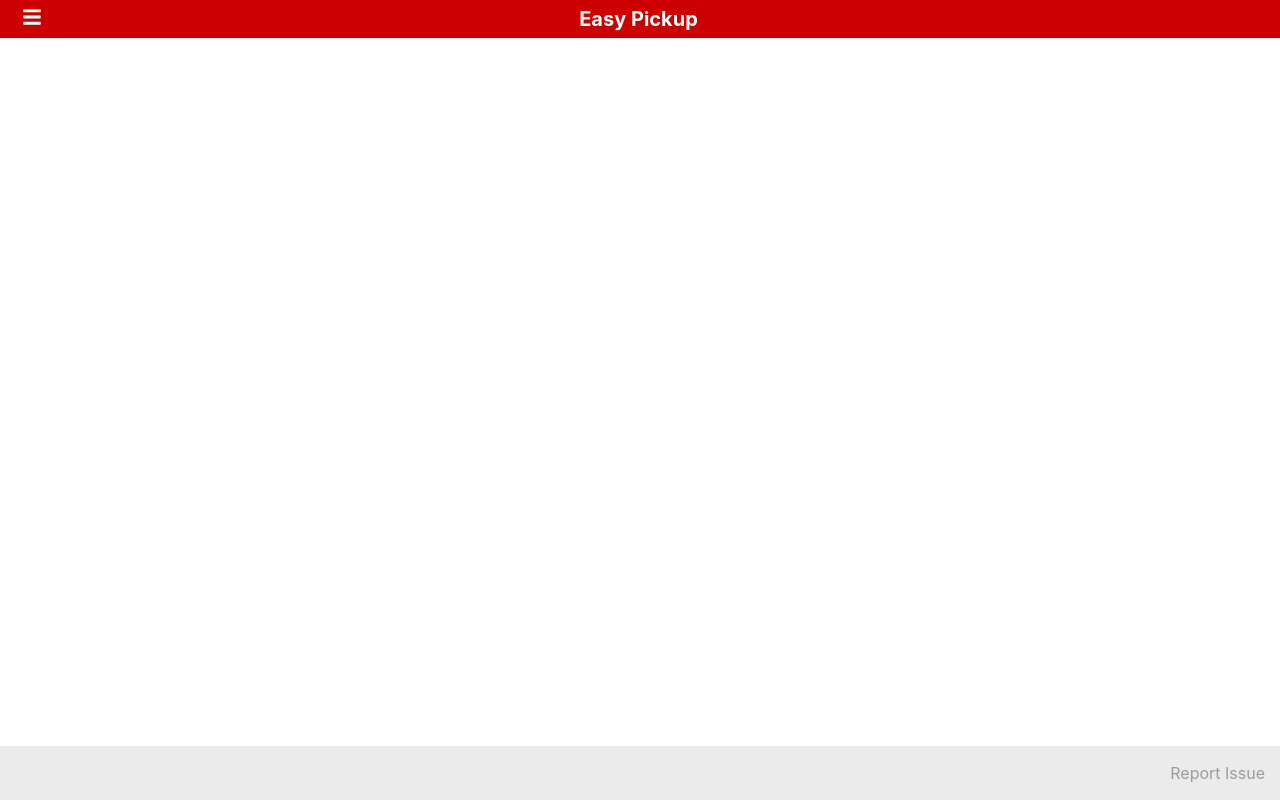
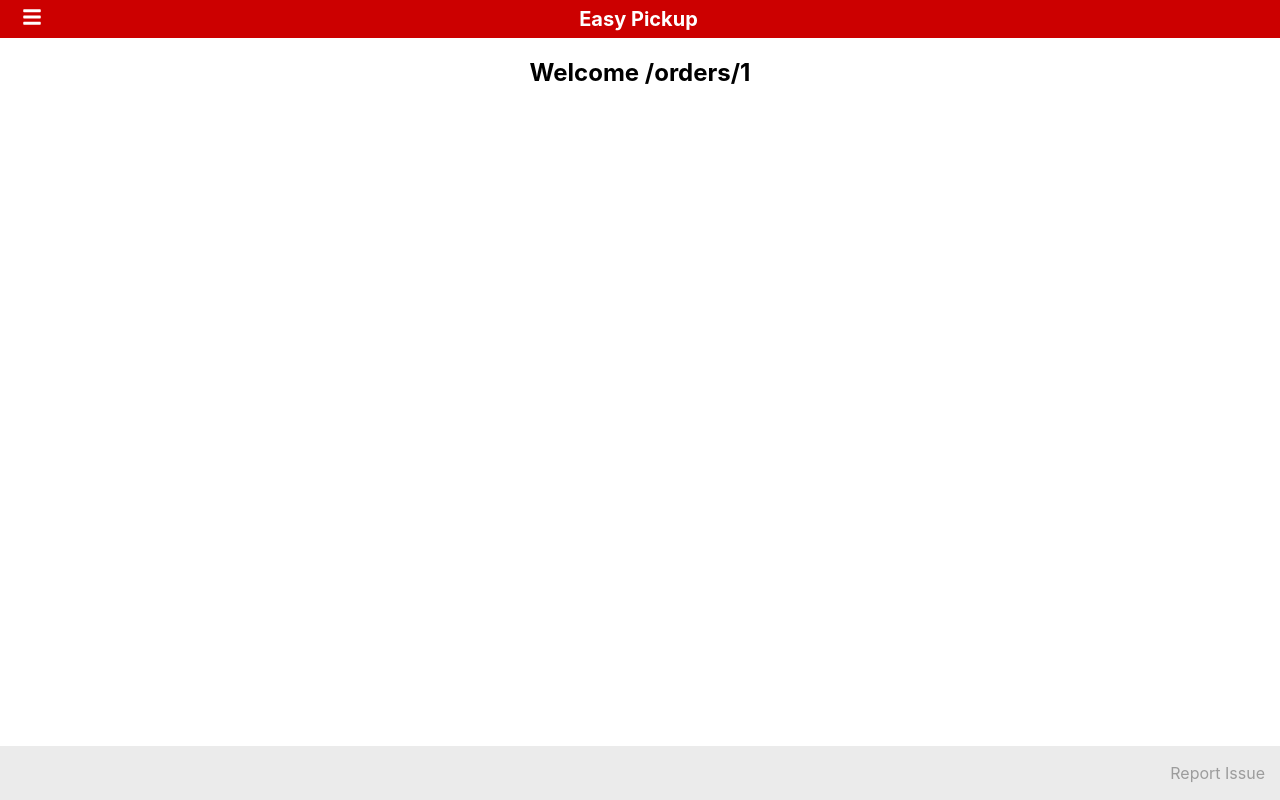
Before and after one commit to MNishita/pick-up-elevator, a React (Create React App) app: page /orders/1 in a window 1280 px wide. Built offline with nearby package versions, Linux system fonts and the light colour scheme.

Commit message:
Created component for Individual Order

```diff
--- a/src/App.js
+++ b/src/App.js
@@ -2,8 +2,11 @@ import './App.css';
 import Header from './components/header';
 import Footer from './components/bottombar';
 import Homepage from './pages/main/homepage';
-import Order from './pages/order/order-details';
+import Order from './pages/orders/orders';
+import OrderDetails from  './pages/orderdetails/order-details';
+import Error from './pages/error/404Error';
 import {BrowserRouter as Router, Route, Routes} from 'react-router-dom';
+
 
 function App() {
   return (
@@ -11,9 +14,11 @@ function App() {
       <Header/>
       <Router>
         <Routes>
-          <Route path='/' element={<Homepage/>}/>
+        <Route path='/' element={<Homepage/>}/>
           <Route path='/homepage' element={<Homepage/>}/>
-          <Route path='/orderdetails' element={<Order/>}/>
+          <Route path='/orders' element={<Order/>}/>
+          <Route path='/orders/:orderId' element={<OrderDetails/>}/>
+          <Route path='/orders/404' element={<Error/>}/>
         </Routes>
       </Router>
       <Footer/>
--- a/src/pages/main/homepage.js
+++ b/src/pages/main/homepage.js
@@ -29,7 +29,7 @@ function Homepage() {
                     </label>
                     <input type="text" name="text" className="form-text"/>
                 </div>
-                <button className="button" onClick={()=>{navigate("/orderdetails")}}>
+                <button className="button" onClick={()=>{navigate("/orders")}}>
                     Search
                 </button>
                 </form>
--- /dev/null
+++ b/src/pages/orderdetails/order-details.js
@@ -0,0 +1,14 @@
+import React from "react";
+import {useLocation} from "react-router-dom";
+
+function OrderDetails() {
+    const location = useLocation();
+    return(
+        <div>
+            <h2>
+                Welcome {location.pathname}
+            </h2>
+        </div>
+    )
+}
+export default OrderDetails
--- a/src/pages/order/order-details.js
+++ b/src/pages/orders/orders.js
@@ -1,5 +1,5 @@
 import React from "react";
-import "./order-details.css";
+import "./orders.css";
 import Image from "../../assets/image.svg";
 import Tick from "../../assets/tick.svg";
 import Qr from "../../assets/qrcode.svg";
```
Also changed, not shown: src/pages/orderdetails/order-details.css (added), src/pages/orders/orders.css (renamed from src/pages/order/order-details.css).
